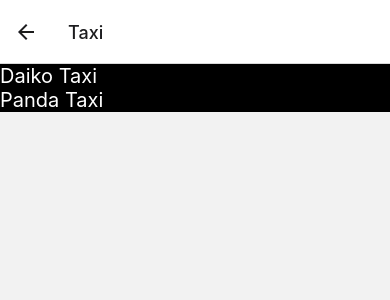
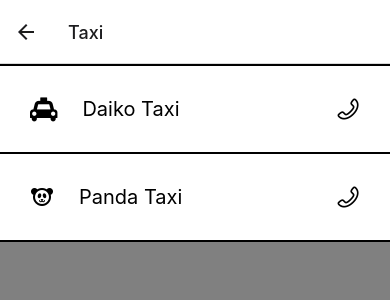
Before and after one commit to WhyitRiot/SnakeEyesConnect, a React Native app: screen /Taxi in a window 390 px wide. Shown: the top 300 px of the page. Built offline with nearby package versions, Linux system fonts and the light colour scheme.

Commit message:
Added icons to taxi screen

```diff
--- a/package.json
+++ b/package.json
@@ -9,6 +9,7 @@
     "web": "expo start --web"
   },
   "dependencies": {
+    "@expo/vector-icons": "^13.0.0",
     "@react-navigation/drawer": "^6.6.6",
     "@react-navigation/native": "^6.1.9",
     "@react-navigation/native-stack": "^6.9.17",
--- a/src/screens/Taxi.js
+++ b/src/screens/Taxi.js
@@ -1,30 +1,47 @@
 import React from 'react'
 import {StyleSheet, Text, View, FlatList, Linking, TouchableOpacity} from 'react-native'
 import {SafeAreaView} from 'react-native-safe-area-context'
+import {AntDesign, FontAwesome, MaterialCommunityIcons} from '@expo/vector-icons'
 
 const data = [
     {
         id: '00',
         title: 'Daiko Taxi',
-        number: '098-932-4035'
+        number: '098-932-4035',
+        icon: () => {
+            return(
+                <FontAwesome name="taxi" size={24} color="black"/>
+            )
+        }
     },
     {
         id: '01',
         title: 'Panda Taxi',
-        number: '098-970-8888'
+        number: '098-970-8888',
+        icon: () => {
+            return(
+                <MaterialCommunityIcons name="panda" size={24} color="black"/>
+            )
+        }
     }
 ]
 
 const Item = ({item, onPress, backgroundColor, textColor}) => (
     <TouchableOpacity onPress={onPress} style={[styles.item, {backgroundColor}]}>
-        <Text style={[styles.title, {color: textColor}]}>{item.title}</Text>
+        <View style={styles.itemContent}>
+            <View style={styles.leftContent}>
+                <item.icon />
+                <Text style={[styles.title, {color: textColor}]}>{item.title}</Text>
+            </View>
+            <AntDesign name="phone" size={24} color="black"/>
+        </View>
     </TouchableOpacity>
 )
 
 const Taxi = () => {
     const renderItem = ({item}) => {
-        const backgroundColor = 'black'
-        const color = 'white'
+        const backgroundColor = 'white'
+        const color = 'black'
         return (
             <Item
                 item={item}
@@ -34,12 +51,18 @@
             />
         )
     }
+    const renderSeparator = () => (
+        <View style={{backgroundColor: 'black', height: 2}} />
+    );
     return(
-        <SafeAreaView style={{backgroundColor: 'black'}}>
+        <SafeAreaView edges={['right','bottom','left']} style={styles.container}>
             <FlatList
                 data={data}
                 renderItem={renderItem}
                 keyExtractor={item => item.id}
+                ItemSeparatorComponent={renderSeparator}
+                ListHeaderComponent={renderSeparator}
+                ListFooterComponent={renderSeparator}
             />
         </SafeAreaView>
     )
@@ -49,13 +72,24 @@
     container:{
         flex: 1,
         flexDirection: 'row',
-        alignItems: 'space-around'
+        backgroundColor: 'gray',
     },
     item:{
-
+        padding: 30,
+        alignContent: 'space-around'
+    },
+    itemContent:{
+        flexDirection: 'row',
+        justifyContent: 'space-between',
+        alignItems: 'center'
+    },
+    leftContent:{
+        flexDirection: 'row',
+        alignItems: 'center'
     },
     title:{
-        fontSize: 20
+        marginLeft: 25,
+        fontSize: 20,
     }
 })
 export default Taxi;
```
Also changed, not shown: 1 other file (tests, documents, lock files or other folders).
